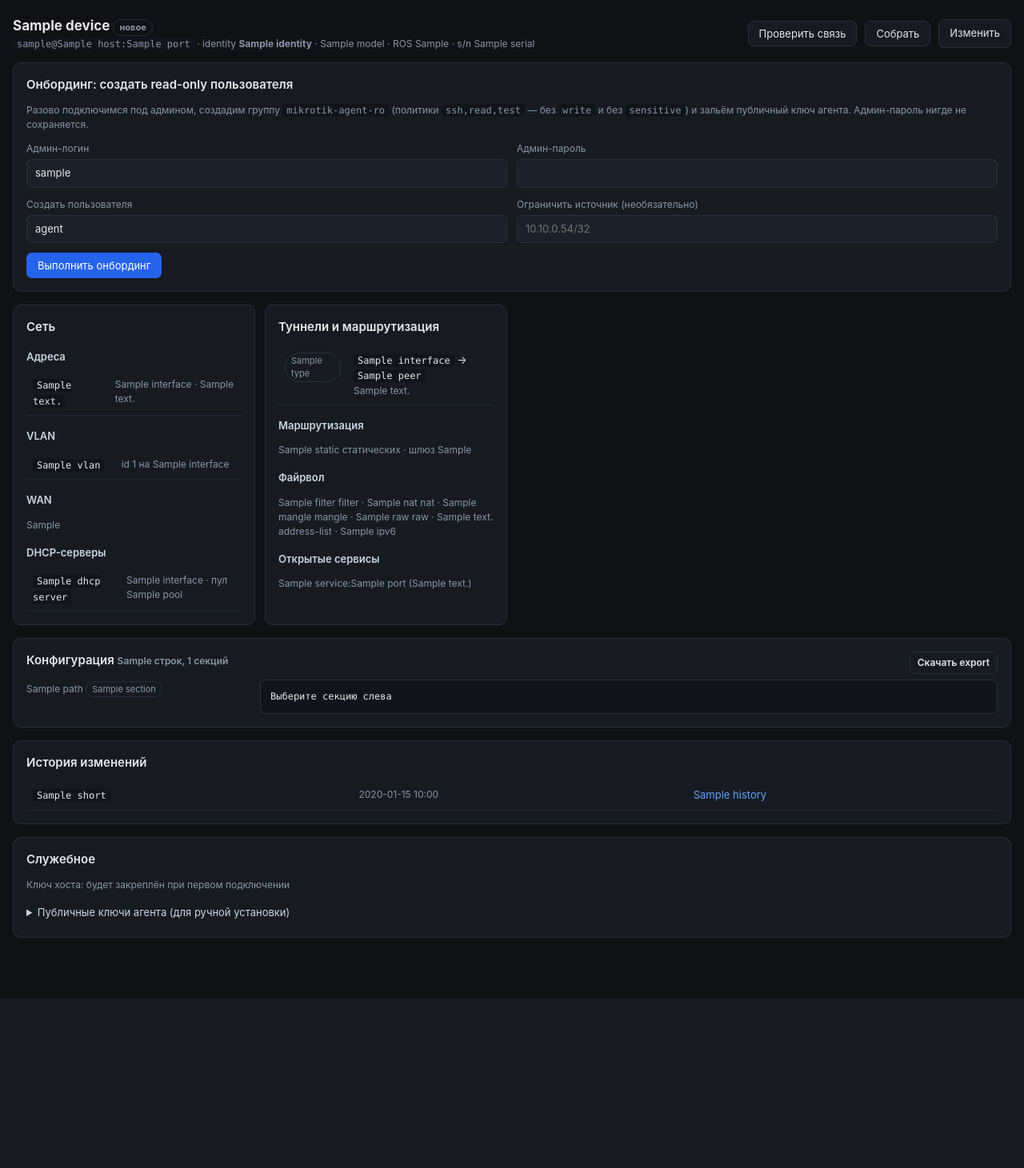
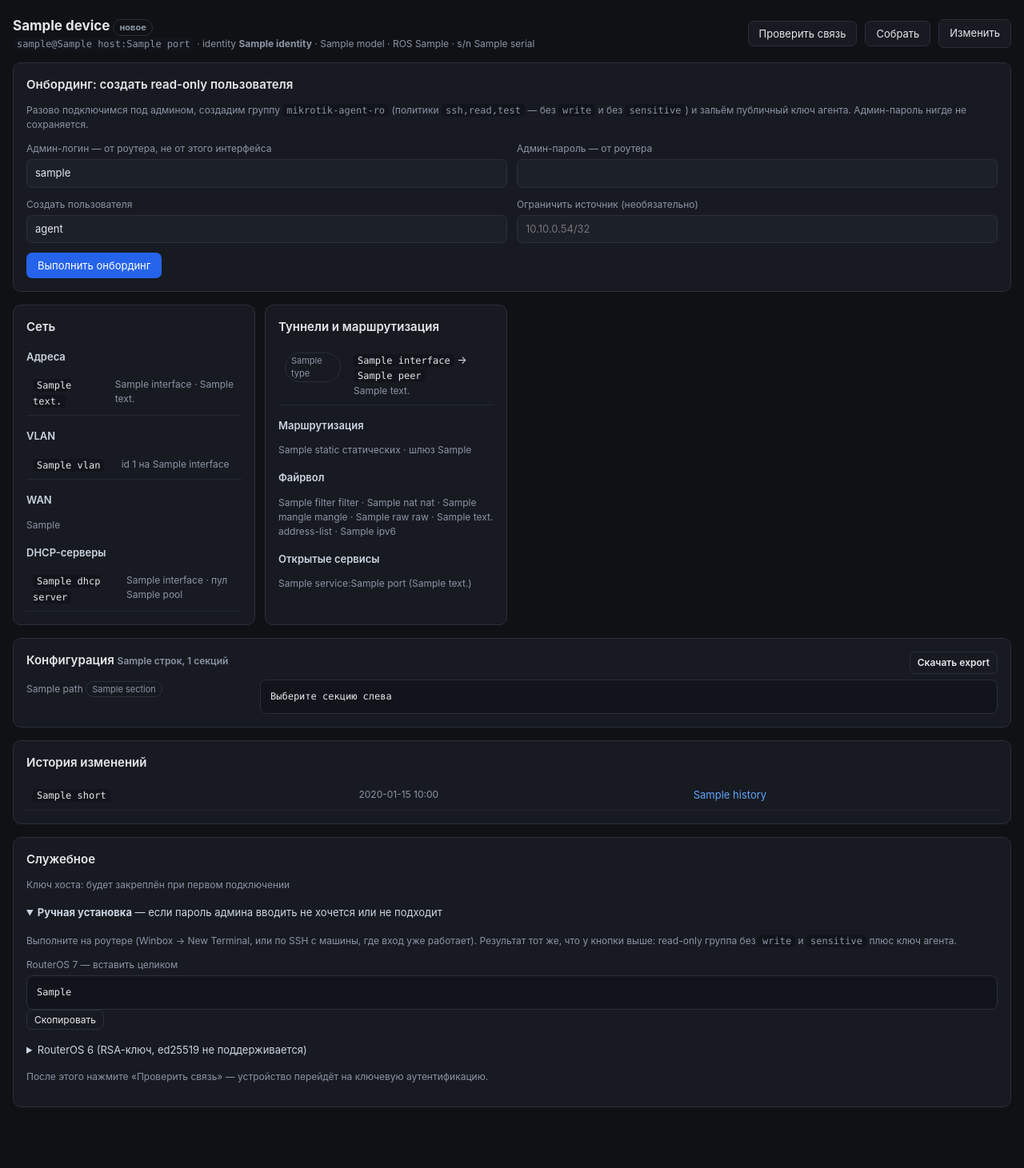
Before and after one commit to osart-admin/mikrotik-agent, a Python web app: template app/templates/device.html in a window 1280 px wide. Shown: the whole page at 80% size. Before the commit the page ends 1173 px from the top, so only its background shows below. Run offline with Jinja, Linux system fonts and the light colour scheme; the template is opened without the code that fills it: most values are stand-ins (such as "Sample title", 1, 10 or a date in 2020).

Commit message:
Fix credential autofill on the onboarding form; add a manual install path
The settings form was hardened against browser autofill but the onboarding form
was not, so Chrome filled the router-admin fields with the UI login and every
onboarding attempt failed with Permission denied. Same treatment applied:
masked text input instead of type=password, decoy fields, manager opt-outs.

Also adds a paste-into-the-router script generated from the same constants as
the automated path, for when typing the router's admin password into a web form
is not wanted, and makes the auth error say which cause is likely - wrong
password vs RouterOS locking the user out after rapid failures.

Co-Authored-By: Claude Opus 5 <noreply@anthropic.com>

```diff
--- a/app/main.py
+++ b/app/main.py
@@ -169,7 +169,9 @@ async def device_detail(request: Request, device_id: int):
                   export=export, sections=rsc.section_index(export) if export else {},
                   history=store.history(dev["slug"], 15),
                   hostkey=bool(known_host_entry(dev["host"], dev["port"])),
-                  pubkeys=collector.public_keys())
+                  pubkeys=collector.public_keys(),
+                  manual_ros7=onboard.manual_script("agent", collector.public_keys()["ed25519"], "ed25519"),
+                  manual_ros6=onboard.manual_script("agent", collector.public_keys()["rsa"], "rsa"))
 
 
 @app.get("/devices/{device_id}/edit", response_class=HTMLResponse)
--- a/app/templates/base.html
+++ b/app/templates/base.html
@@ -67,6 +67,8 @@ code{font-family:ui-monospace,SFMono-Regular,Menlo,monospace;font-size:12px;back
 .bar.hot>i{background:#dc2626}
 .num{text-align:right;font-variant-numeric:tabular-nums;font-family:ui-monospace,Menlo,monospace}
 input.price{padding:4px 6px;font-size:12px;text-align:right;font-family:ui-monospace,Menlo,monospace}
+/* Masks a secret without using type=password, which is what triggers credential autofill. */
+input.secret{-webkit-text-security:disc;text-security:disc;font-family:ui-monospace,Menlo,monospace}
 details summary{cursor:pointer;font-size:13px;color:var(--text2);padding:4px 0}
 @media(max-width:700px){header nav{overflow-x:auto}main{padding:14px 10px 40px}}
 {% block style %}{% endblock %}
--- a/app/templates/device.html
+++ b/app/templates/device.html
@@ -18,10 +18,16 @@
 {% if device.auth=='password' or device.status in ('auth_failed','new') %}
 <div class="card"><h2>Онбординг: создать read-only пользователя</h2>
 <p class="muted">Разово подключимся под админом, создадим группу <code>mikrotik-agent-ro</code> (политики <code>ssh,read,test</code> — без <code>write</code> и без <code>sensitive</code>) и зальём публичный ключ агента. Админ-пароль нигде не сохраняется.</p>
-<form onsubmit="return onboard(event)">
+<form onsubmit="return onboard(event)" autocomplete="off">
+{# A type=password field makes the browser treat this as a login form and autofill the UI
+   credentials, which are not the router's. Same masked-text-input trick as the settings page. #}
+<input type="text" name="_nofill_u" style="display:none" tabindex="-1" aria-hidden="true"/>
+<input type="password" name="_nofill_p" style="display:none" tabindex="-1" aria-hidden="true"/>
 <div class="row">
-<div class="field"><label>Админ-логин</label><input name="admin_user" value="{{ device.username if device.username!='agent' else 'admin' }}" required/></div>
-<div class="field"><label>Админ-пароль</label><input type="password" name="admin_password" required autocomplete="off"/></div>
+<div class="field"><label>Админ-логин <span class="muted">— от роутера, не от этого интерфейса</span></label>
+<input name="admin_user" value="{{ device.username if device.username!='agent' else 'admin' }}" required autocomplete="off" data-1p-ignore data-lpignore="true" data-bwignore spellcheck="false"/></div>
+<div class="field"><label>Админ-пароль <span class="muted">— от роутера</span></label>
+<input type="text" class="secret" name="admin_password" required autocomplete="off" data-1p-ignore data-lpignore="true" data-bwignore spellcheck="false" autocapitalize="off" autocorrect="off"/></div>
 </div>
 <div class="row">
 <div class="field"><label>Создать пользователя</label><input name="agent_user" value="agent"/></div>
@@ -75,9 +81,17 @@
 
 <div class="card"><h2>Служебное</h2>
 <p class="muted">Ключ хоста: {% if hostkey %}закреплён <button class="btn sec sm" onclick="forget()">забыть</button>{% else %}будет закреплён при первом подключении{% endif %}</p>
-<details><summary>Публичные ключи агента (для ручной установки)</summary>
-<div class="field"><label>ed25519 (RouterOS 7)</label><pre>{{ pubkeys.ed25519 }}</pre></div>
-<div class="field"><label>RSA (RouterOS 6)</label><pre>{{ pubkeys.rsa }}</pre></div></details>
+<details {{ 'open' if device.status in ('auth_failed','new') }}><summary><b>Ручная установка</b> — если пароль админа вводить не хочется или не подходит</summary>
+<p class="muted">Выполните на роутере (Winbox → New Terminal, или по SSH с машины, где вход уже работает).
+Результат тот же, что у кнопки выше: read-only группа без <code>write</code> и <code>sensitive</code> плюс ключ агента.</p>
+<label>RouterOS 7 — вставить целиком</label>
+<pre id="manual7">{{ manual_ros7 }}</pre>
+<button class="btn sec sm" type="button" onclick="copyManual('manual7')">Скопировать</button>
+<details style="margin-top:12px"><summary>RouterOS 6 (RSA-ключ, ed25519 не поддерживается)</summary>
+<pre id="manual6">{{ manual_ros6 }}</pre>
+<button class="btn sec sm" type="button" onclick="copyManual('manual6')">Скопировать</button></details>
+<p class="muted" style="margin-top:10px">После этого нажмите «Проверить связь» — устройство перейдёт на ключевую аутентификацию.</p>
+</details>
 </div>
 
 <script id="exportdata" type="text/plain">{{ export or '' }}</script>
@@ -115,6 +129,11 @@ async function collect(){
   setTimeout(()=>location.reload(),700);
 }
 async function forget(){ await post('/api/devices/{{ device.id }}/forget-hostkey'); location.reload(); }
+function copyManual(id){
+  const btn=event.target, txt=btn.textContent;
+  navigator.clipboard.writeText(document.getElementById(id).textContent)
+    .then(()=>{ btn.textContent='Скопировано'; setTimeout(()=>btn.textContent=txt,1500); });
+}
 async function onboard(e){
   e.preventDefault();
   const fd=new FormData(e.target);
--- a/app/templates/settings.html
+++ b/app/templates/settings.html
@@ -1,8 +1,4 @@
 {% extends "base.html" %}{% set page='settings' %}
-{% block style %}
-/* Mask the API key without using type=password, which is what triggers credential autofill. */
-input.secret{-webkit-text-security:disc;text-security:disc;font-family:ui-monospace,Menlo,monospace}
-{% endblock %}
 {% block content %}
 {% if imported %}<div class="alert ok">Импортировано устройств: {{ imported }}</div>{% endif %}
 {% if error %}<div class="alert err">{{ error }}</div>{% endif %}
```
Also changed, not shown: app/onboard.py (+17 -0 lines), app/ssh.py (+7 -1 lines), tests/test_app.py (+36 -0 lines).
